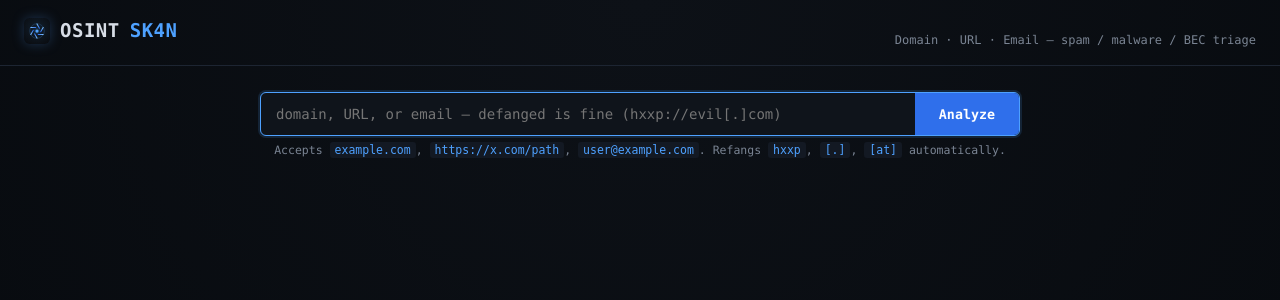
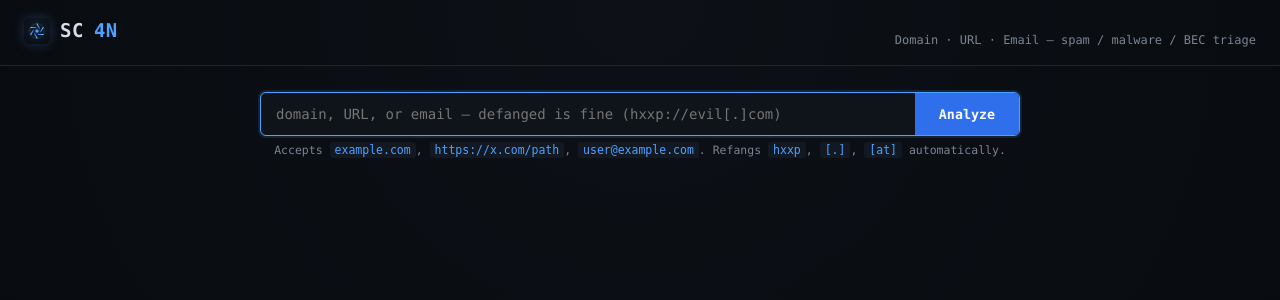
Before and after one commit to itnotworking/osintsk4n, a FastAPI app: page / in a window 1280 px wide. Shown: the top 300 px of the page. Run offline with FastAPI, Linux system fonts and the light colour scheme.

Commit message:
Rename display title to SC4N

```diff
--- a/templates/index.html
+++ b/templates/index.html
@@ -3,7 +3,7 @@
 <head>
 <meta charset="UTF-8">
 <meta name="viewport" content="width=device-width, initial-scale=1">
-<title>OSINT SK4N</title>
+<title>SC4N</title>
 <link rel="icon" type="image/svg+xml" href="/static/favicon.svg">
 <link rel="stylesheet" href="/static/style.css">
 </head>
@@ -12,7 +12,7 @@
 <header>
   <h1 class="brand">
     <img src="/static/favicon.svg" alt="" class="logo" width="26" height="26">
-    OSINT <span>SK4N</span>
+    SC<span>4N</span>
   </h1>
   <p>Domain · URL · Email — spam / malware / BEC triage</p>
 </header>
```
